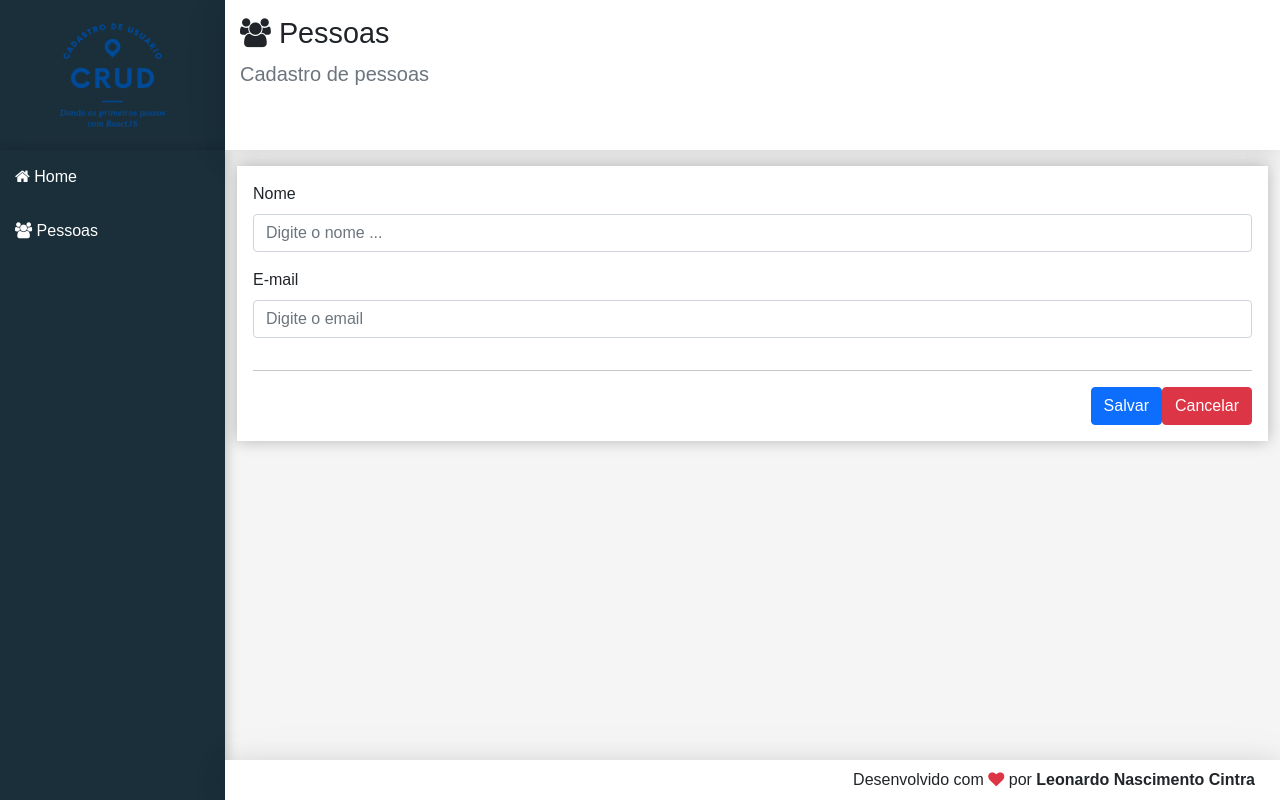
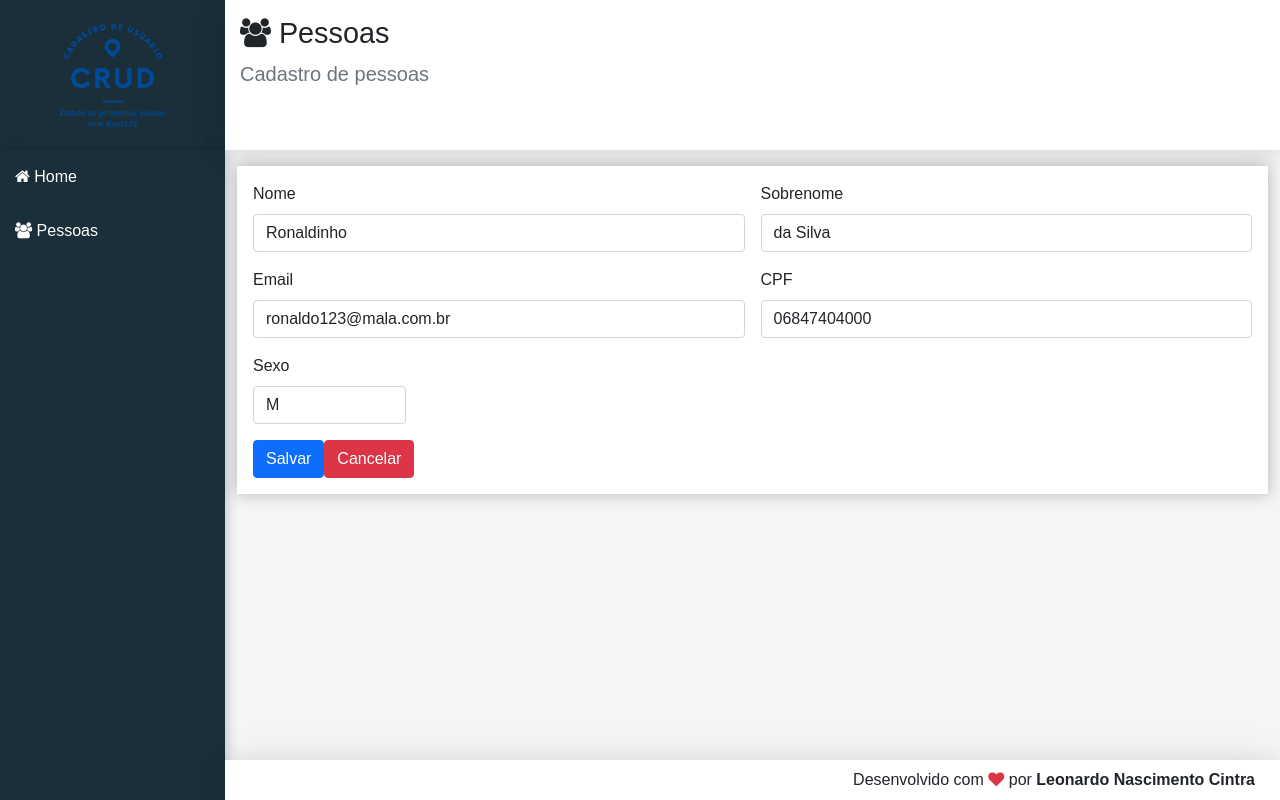
Before and after one commit to leonardocintra/cadastro-usuario, a React (Create React App) app: page /pessoas in a window 1280 px wide. Built offline with nearby package versions, Linux system fonts and the light colour scheme.

Commit message:
nao funciona cors

```diff
--- a/package.json
+++ b/package.json
@@ -8,6 +8,7 @@
     "@testing-library/user-event": "^13.5.0",
     "axios": "^0.25.0",
     "bootstrap": "^5.1.3",
+    "cors": "^2.8.5",
     "font-awesome": "^4.7.0",
     "http-server": "^14.1.0",
     "react": "^17.0.2",
--- a/src/components/pessoa/Pessoa.jsx
+++ b/src/components/pessoa/Pessoa.jsx
@@ -1,6 +1,8 @@
 import React, { Component } from "react"
 import Main from "../templates/Main"
 import axios from "axios"
+import cors from "cors"
+
 
 const headerProps = {
     icon: 'users',
@@ -10,8 +12,13 @@ const headerProps = {
 
 const baseUrl = 'https://people-stage.herokuapp.com/v1/peoplesoft/pessoa'
 const initialState = {
-    pessoa: { nome: '', email: '' },
-    list: []
+    pessoa: {
+        nome: 'Ronaldinho',
+        email: 'ronaldo123@mala.com.br',
+        sobrenome: 'da Silva',
+        sexo: 'M',
+        cpf: '06847404000'
+    }
 }
 
 export default class Pessoa extends Component {
@@ -26,65 +33,83 @@ export default class Pessoa extends Component {
     save() {
         // POST: pessoa
         const pessoa = this.state.pessoa
-        const method = pessoa.uuid ? 'PATCH' : 'POST'
+        const method = pessoa.uuid ? 'patch' : 'post'
         const url = pessoa.id ? `${baseUrl}/${pessoa.id}` : baseUrl
 
-        axios[method](url, pessoa).then(resp => {
-            const list = this.getUpdatedList(resp.data)
-            this.setState({ pessoa: initialState.pessoa, list })
+        const testinho = this.testinho();
+
+        axios.defaults.headers.post['Access-Control-Allow-Origin'] = '*';
+        const request = axios[method](url, pessoa, cors())
+        .then(function (response) {
+            console.log(response);
+            this.setState({ pessoa: initialState.pessoa })
         })
+        .catch(function (error) {
+            console.error(error);
+            });
     }
 
-    getUpdatedList(pessoa) {
-        const list = this.state.list.filter(p => p.id !== p.id)
-        // unshift é para colocar o novo item da lista como o primeiro da listagem
-        list.unshift(pessoa)
-        return list
+    async testinho() {
+        return axios.get("https://people-stage.herokuapp.com/v1/peoplesoft/pessoa/cpf/06847404000")
     }
 
     updateField(event) {
         const pessoa = { ...this.state.pessoa }
-        pessoa[event.target.nome] = event.target.value
+        pessoa[event.target.name] = event.target.value
         this.setState({ pessoa })
     }
 
     renderForm() {
         return (
             <>
-                <div className="form">
-                    <div className="row">
-                        <div className="mb-3">
-                            <div className="form-group">
-                                <label className="form-label">Nome</label>
+                <form className="row g-3">
+
+                    <div className="col-md-6">
+                        <label htmlFor="nome" className="form-label">Nome</label>
                         <input type="text" className="form-control"
                             name="nome"
                             value={this.state.pessoa.nome}
                             onChange={e => this.updateField(e)}
-                                    placeholder="Digite o nome ..." />
-                            </div>
+                            placeholder="Digite o nome..." />
                     </div>
 
-                        <div className="mb-3">
-                            <label className="form-label">E-mail</label>
-                            <input type="text" className="form-control"
+                    <div className="col-md-6">
+                        <label htmlFor="sobrenome" className="form-label">Sobrenome</label>
+                        <input type="text" className="form-control" id="sobrenome"
+                            name="sobrenome"
+                            value={this.state.pessoa.sobrenome}
+                            onChange={e => this.updateField(e)}
+                            placeholder="Digite o sobrenome" />
+                    </div>
+                    <div className="col-md-6">
+                        <label htmlFor="email" className="form-label">Email</label>
+                        <input type="email" className="form-control" id="email"
                             name="email"
                             value={this.state.pessoa.email}
                             onChange={e => this.updateField(e)}
-                                placeholder="Digite o email" />
+                            placeholder="Digite o email ..." />
                     </div>
+                    <div className="col-md-6">
+                        <label htmlFor="cpf" className="form-label">CPF</label>
+                        <input type="text" className="form-control" id="cpf"
+                            name="cpf"
+                            value={this.state.pessoa.cpf}
+                            onChange={e => this.updateField(e)}
+                            placeholder="Digite o cpf" />
                     </div>
+                    <div className="col-md-2">
+                        <label htmlFor="sexo" className="form-label">Sexo</label>
+                        <input type="text" className="form-control" id="sexo"
+                            name="sexo"
+                            value={this.state.pessoa.sexo}
+                            onChange={e => this.updateField(e)}
+                            placeholder="Digite o sexo" />
                     </div>
-                <hr />
-                <div className="row">
-                    <div className="col-12 d-flex justify-content-end">
-                        <button className="btn btn-primary" onClick={e => this.save(e)}>
-                            Salvar
-                        </button>
-                        <button className="btn btn-danger ml-2" onClick={e => this.clear(e)}>
-                            Cancelar
-                        </button>
+                    <div className="col-12">
+                        <button type="submit" className="btn btn-primary" onClick={e => this.save(e)}>Salvar</button>
+                        <button type="submit" className="btn btn-danger" onClick={e => this.clear(e)}>Cancelar</button>
                     </div>
-                </div>
+                </form>
             </>
         )
     }
```
Also changed, not shown: 1 other file (tests, documents, lock files or other folders). Lines whose indentation alone changed are shown as unchanged.
